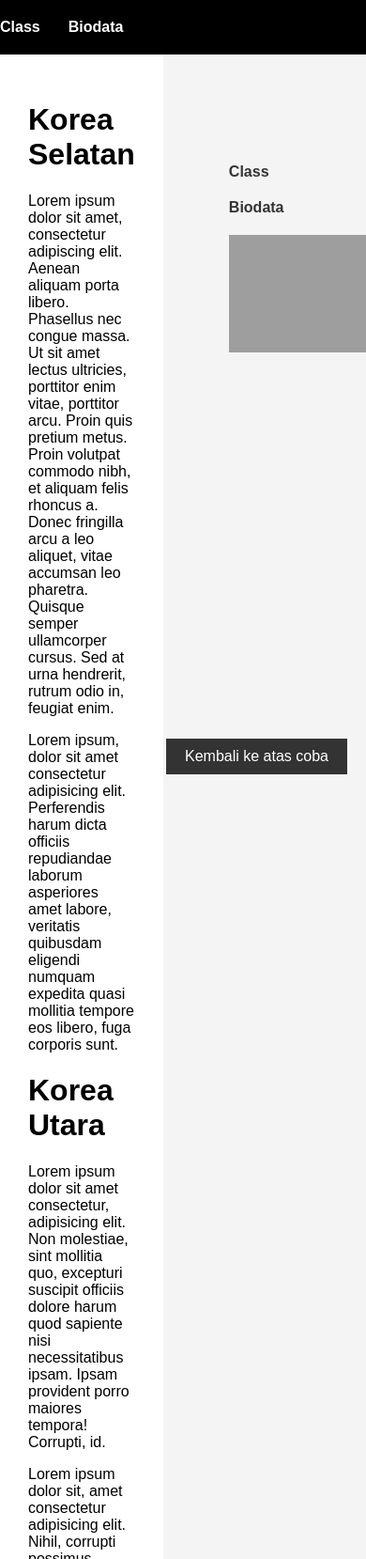
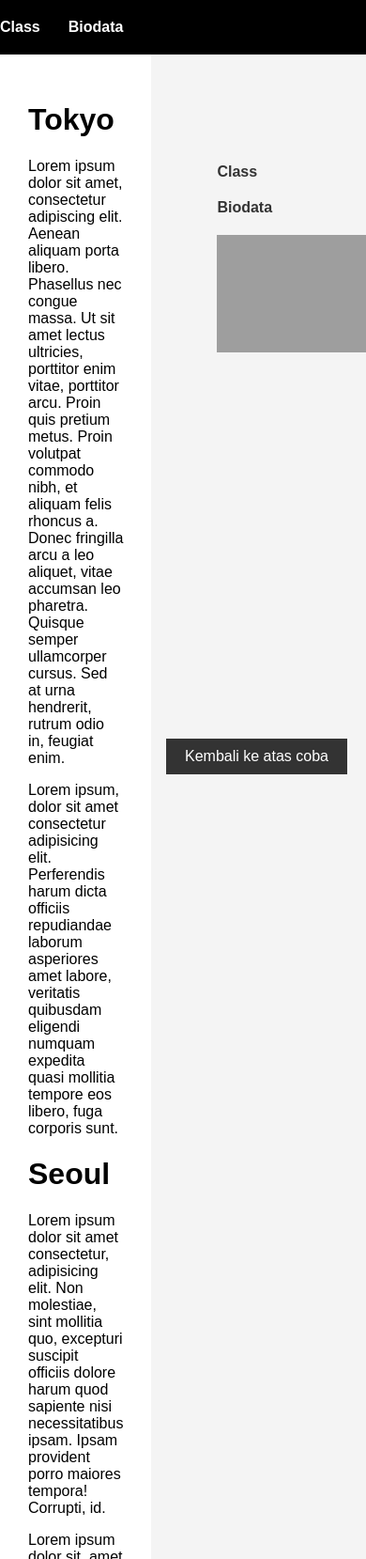
Before and after one commit to YunitaAmalia/lap5_kakas, a plain HTML site: page index.html in a window 390 px wide. Shown: the top 1659 px of the page at 94% size. Drawn offline with Linux system fonts and the light colour scheme; grey boxes are pictures that could not be loaded.

```diff
--- a/index.html
+++ b/index.html
@@ -28,12 +28,12 @@
     <div class="container" id="top">
         <div id="content">
             <div class="content">
-                <h1>Korea Selatan</h1>
+                <h1>Tokyo</h1>
                 <p>Lorem ipsum dolor sit amet, consectetur adipiscing elit. Aenean aliquam porta libero. Phasellus nec congue massa. Ut sit amet lectus ultricies, porttitor enim vitae, porttitor arcu. Proin quis pretium metus. Proin volutpat commodo nibh, et aliquam felis rhoncus a. Donec fringilla arcu a leo aliquet, vitae accumsan leo pharetra. Quisque semper ullamcorper cursus. Sed at urna hendrerit, rutrum odio in, feugiat enim.</p>
                 <p>Lorem ipsum, dolor sit amet consectetur adipisicing elit. Perferendis harum dicta officiis repudiandae laborum asperiores amet labore, veritatis quibusdam eligendi numquam expedita quasi mollitia tempore eos libero, fuga corporis sunt.</p>
             </div>
             <div class="content">
-                <h1>Korea Utara</h1>
+                <h1>Seoul</h1>
                 <p>Lorem ipsum dolor sit amet consectetur, adipisicing elit. Non molestiae, sint mollitia quo, excepturi suscipit officiis dolore harum quod sapiente nisi necessitatibus ipsam. Ipsam provident porro maiores tempora! Corrupti, id.</p>
                 <p>Lorem ipsum dolor sit, amet consectetur adipisicing elit. Nihil, corrupti possimus repellat cupiditate repudiandae ut recusandae non praesentium, est cumque deserunt expedita eos ducimus accusamus a consequuntur assumenda impedit quae.</p>
                 <p>Lorem ipsum dolor sit amet consectetur adipisicing elit. Nesciunt, harum quasi illo voluptates dolorum ut possimus sit architecto omnis explicabo! Non quisquam dicta, nobis sint adipisci nostrum nihil quo doloremque?</p>
```
